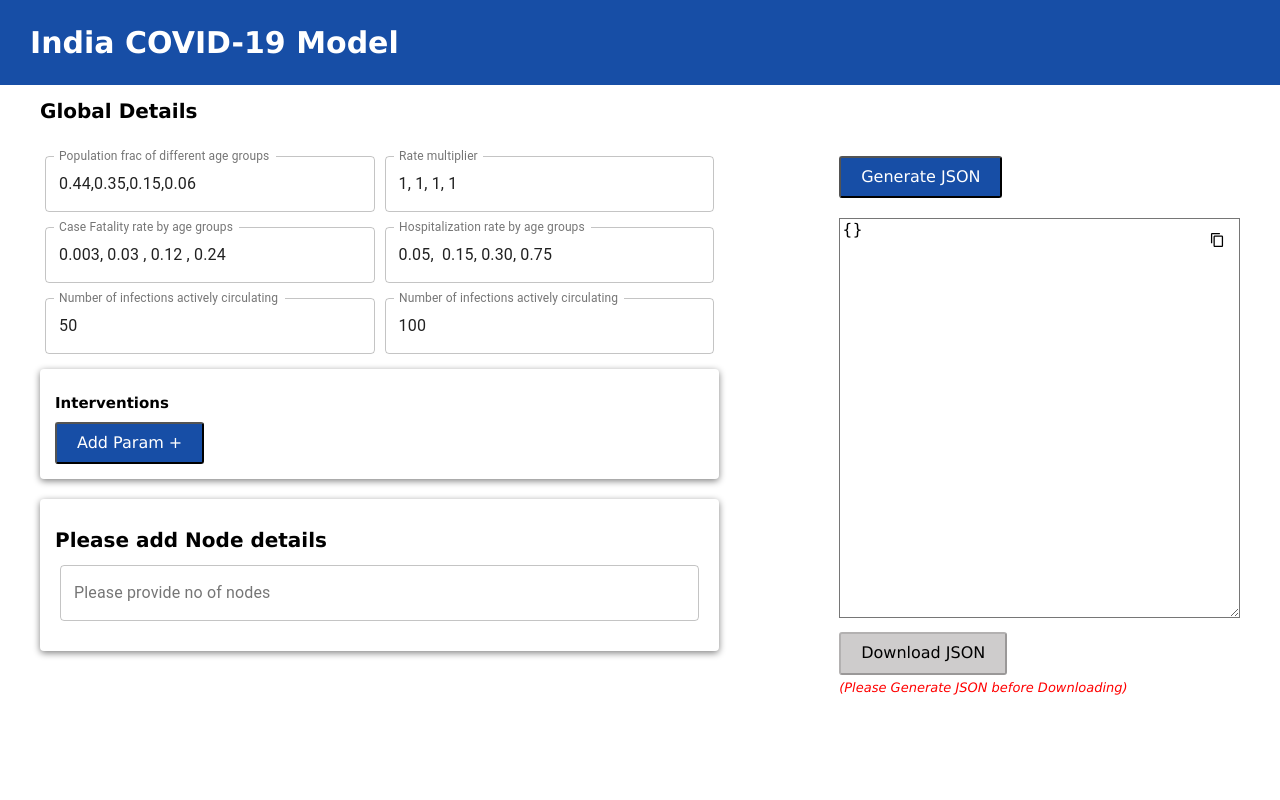
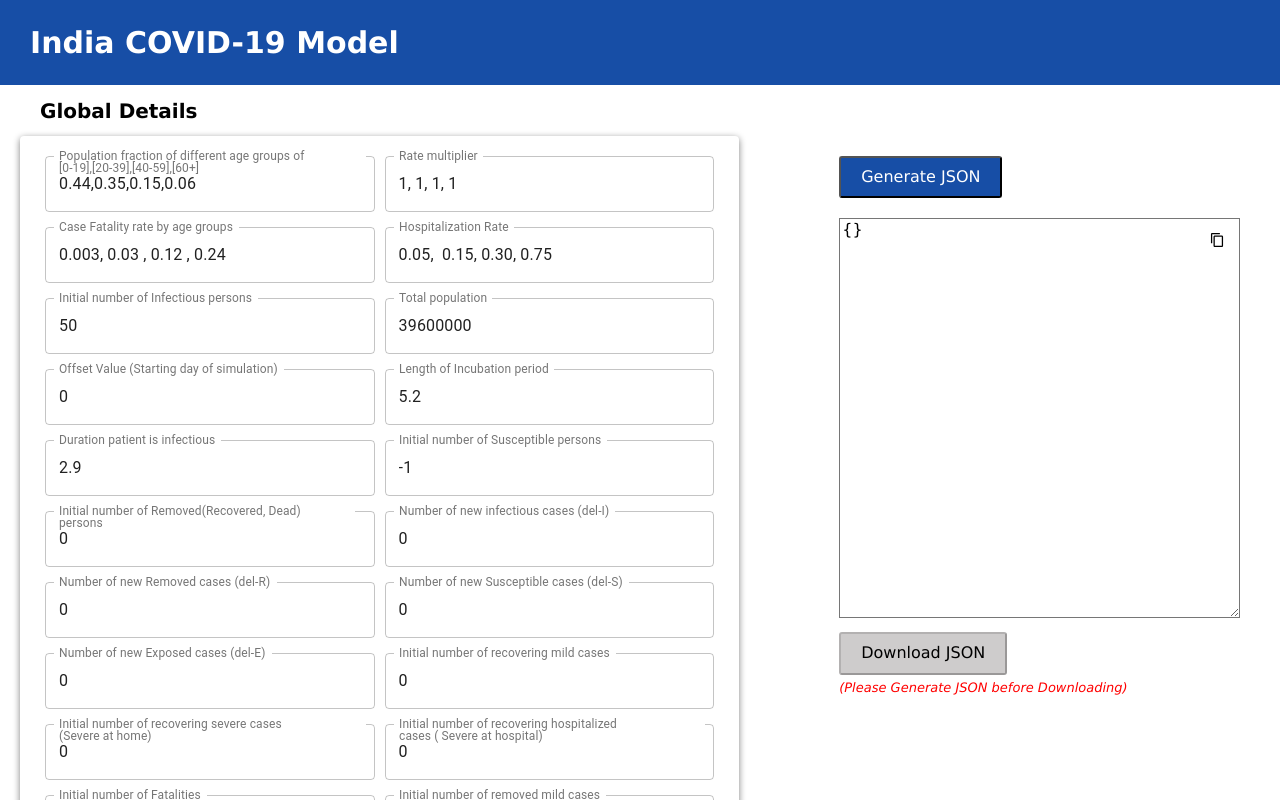
Before and after one commit to Bijayini/indiacovidmodel, a React app: page / in a window 1280 px wide. Shown: the top 800 px of the page. Built offline with nearby package versions, Linux system fonts and the light colour scheme.

Commit message:
Update Placeholder

```diff
--- a/src/components/CovidForm.jsx
+++ b/src/components/CovidForm.jsx
@@ -14,13 +14,11 @@ class CovidForm extends Component {
     this.state = {
       pop: '39600000',
       t0: '0',
-      no_of_age_groups: '4',
       D_incubation: '5.2',
       D_infectious: '2.9',
       S0: '-1',
       I0: '50',
       R0: '0',
-      E0: '100',
       rate_frac: '1, 1, 1, 1',
       delI: '0',
       delR: '0',
@@ -77,13 +75,11 @@ class CovidForm extends Component {
     const {
       pop,
       t0,
-      no_of_age_groups,
       D_incubation,
       D_infectious,
       S0,
       I0,
       R0,
-      E0,
       rate_frac,
       delI,
       delR,
@@ -118,10 +114,7 @@ class CovidForm extends Component {
           getItemFromKey('pop', inputConfig).formatting,
         ),
         t0: formattingValue(t0, getItemFromKey('t0', inputConfig).formatting),
-        no_of_age_groups: formattingValue(
-          no_of_age_groups,
-          getItemFromKey('no_of_age_groups', inputConfig).formatting,
-        ),
+        no_of_age_groups:4,
         D_incubation: formattingValue(
           D_incubation,
           getItemFromKey('D_incubation', inputConfig).formatting,
@@ -133,7 +126,7 @@ class CovidForm extends Component {
         S0: formattingValue(S0, getItemFromKey('S0', inputConfig).formatting),
         I0: formattingValue(I0, getItemFromKey('I0', inputConfig).formatting),
         R0: formattingValue(R0, getItemFromKey('R0', inputConfig).formatting),
-        E0: formattingValue(E0, getItemFromKey('E0', inputConfig).formatting),
+        E0: formattingValue(I0, getItemFromKey('I0', inputConfig).formatting) * 2,
         rate_frac: formattingValue(
           rate_frac,
           getItemFromKey('rate_frac', inputConfig).formatting,
@@ -374,7 +367,7 @@ class CovidForm extends Component {
           paddingLeft: '20px',
         }}>Global Details</h1>
         <div className="form-wrap">
-          {globalConfig.map(item => (
+          {inputConfig.map(item => (
             <Input
               handleChange={this.handleChange}
               value={this.state[item.fieldKey]}
@@ -444,6 +437,9 @@ class CovidForm extends Component {
               position: relative;
               display:flex;
               flex-wrap: wrap;
+              border-radius: 4px;
+              box-shadow: 0 2px 7px 0 grey;
+              background-color: white;
             }
             .right-wrapper {
               width: calc( 42% - 80px);
--- a/src/components/NodeParams.jsx
+++ b/src/components/NodeParams.jsx
@@ -21,12 +21,12 @@ const NodeParams = ({
             if (item === 'node') {
               return (
                 <div>
-                  <InputLabel id="demo-simple-select-helper-label">Select Node</InputLabel>
+                  <InputLabel id="demo-simple-select-helper-label">Name of the Node</InputLabel>
                   <Select
                     labelId="select-node"
                     id="select-node"
                     placeholder="Select Node"
-                    value={nodes[nodeIndex][item] || 'Select Node'}
+                    value={nodes[nodeIndex][item] || 'Name of the Node'}
                     style={{
                       width: '100%',
                       padding: '4px 0',
--- a/src/components/config.jsx
+++ b/src/components/config.jsx
@@ -1,4 +1,29 @@
 const inputConfig = [
+  {
+    fieldKey: 'pop_frac',
+    placeholder: 'Population fraction of different age groups of [0-19],[20-39],[40-59],[60+]',
+    formatting: 'toArray-toFloat',
+  },
+  {
+    fieldKey: 'rate_frac',
+    placeholder: 'Rate multiplier',
+    formatting: 'toArray-toInt',
+  },
+  {
+    fieldKey: 'CFR',
+    placeholder: 'Case Fatality rate by age groups',
+    formatting: 'toArray-toFloat',
+  },
+  {
+    fieldKey: 'P_SEVERE',
+    placeholder: 'Hospitalization Rate',
+    formatting: 'toArray-toFloat',
+  },
+  {
+    fieldKey: 'I0',
+    placeholder: 'Initial number of Infectious persons',
+    formatting: 'toInt',
+  },
   {
     fieldKey: 'pop',
     placeholder: 'Total population',
@@ -7,14 +32,9 @@ const inputConfig = [
   },
   {
     fieldKey: 't0',
-    placeholder: 'offset',
+    placeholder: 'Offset Value (Starting day of simulation)',
     formatting: 'toInt',
     defaultValue: '',
-  },
-  {
-    fieldKey: 'no_of_age_groups',
-    placeholder: 'No of age groups',
-    formatting: 'toInt',
   },
   {
     fieldKey: 'D_incubation',
@@ -28,87 +48,72 @@ const inputConfig = [
   },
   {
     fieldKey: 'S0',
-    placeholder: 'S0',
+    placeholder: 'Initial number of Susceptible persons',
     formatting: 'toFloat',
   },
   {
-    fieldKey: 'I0',
-    placeholder: 'Number of infections actively circulating',
+    fieldKey: 'R0',
+    placeholder: 'Initial number of Removed(Recovered, Dead) persons',
     formatting: 'toInt',
   },
   {
-    fieldKey: 'R0',
-    placeholder: 'Population no longer infectious',
-    formatting: 'toInt',
-  },
-  {
-    fieldKey: 'E0',
-    placeholder: 'Number of infections actively circulating',
-    formatting: 'toInt',
-  },
-  {
-    fieldKey: 'rate_frac',
-    placeholder: 'rate_frac',
-    formatting: 'toArray-toInt',
-  },
-  {
     fieldKey: 'delI',
-    placeholder: 'delI',
+    placeholder: 'Number of new infectious cases (del-I)',
     formatting: 'toInt',
   },
   {
     fieldKey: 'delR',
-    placeholder: 'delR',
+    placeholder: 'Number of new Removed cases (del-R)',
     formatting: 'toInt',
   },
   {
     fieldKey: 'delS',
-    placeholder: 'delS',
+    placeholder: 'Number of new Susceptible cases (del-S)',
     formatting: 'toInt',
   },
   {
     fieldKey: 'delE',
-    placeholder: 'delE',
+    placeholder: 'Number of new Exposed cases (del-E)',
     formatting: 'toInt',
   },
   {
     fieldKey: 'Mild0',
-    placeholder: 'Mild0',
+    placeholder: 'Initial number of recovering mild cases',
     formatting: 'toInt',
   },
   {
     fieldKey: 'Severe0',
-    placeholder: 'Severe0',
+    placeholder: 'Initial number of recovering severe cases (Severe at home)',
     formatting: 'toInt',
   },
   {
     fieldKey: 'Severe_H0',
-    placeholder: 'Severe_H0',
+    placeholder: 'Initial number of recovering hospitalized cases ( Severe at hospital)',
     formatting: 'toInt',
   },
   {
     fieldKey: 'Fatal0',
-    placeholder: 'Fatal0',
+    placeholder: 'Initial number of Fatalities',
     formatting: 'toInt',
   },
   {
     fieldKey: 'R_Mild0',
-    placeholder: 'R_Mild0',
+    placeholder: 'Initial number of removed mild cases',
     formatting: 'toInt',
   },
   {
     fieldKey: 'R_Severe0',
-    placeholder: 'R_Severe0',
+    placeholder: 'Initial number of removed hospitalized cases',
     formatting: 'toInt',
   },
   {
     fieldKey: 'R_Fatal0',
-    placeholder: 'R_Fatal0',
+    placeholder: 'Initial number of Fatalities (Removed)',
     formatting: 'toInt',
   },
   {
     fieldKey: 'D_death',
-    placeholder: 'D_death',
+    placeholder: 'Time from end of incubation to death',
     formatting: 'toInt',
   },
   {
@@ -125,21 +130,6 @@ const inputConfig = [
     fieldKey: 'D_recovery_mild',
     placeholder: 'D_recovery_mild',
     formatting: 'toFloat',
-  },
-  {
-    fieldKey: 'pop_frac',
-    placeholder: 'pop_frac',
-    formatting: 'toArray-toFloat',
-  },
-  {
-    fieldKey: 'CFR',
-    placeholder: 'CFR',
-    formatting: 'toArray-toFloat',
-  },
-  {
-    fieldKey: 'P_SEVERE',
-    placeholder: 'P_SEVERE',
-    formatting: 'toArray-toFloat',
   },
   {
     fieldKey: 'r1',
@@ -166,7 +156,7 @@ const inputConfig = [
 const globalConfig = [
   {
     fieldKey: 'pop_frac',
-    placeholder: 'Population frac of different age groups',
+    placeholder: 'Population fraction of different age groups of [0-19],[20-39],[40-59],[60+]',
     formatting: 'toArray-toFloat',
   },
   {
@@ -176,7 +166,7 @@ const globalConfig = [
   },
   {
     fieldKey: 'CFR',
-    placeholder: 'Case Fatality rate by age groups',
+    placeholder: 'Case Fatality Rate',
     formatting: 'toArray-toFloat',
   },
   {
@@ -224,7 +214,7 @@ const nodeParamConfig = [
 ];
 
 const paramConfig = {
-  label: 'Interventions',
+  label: 'Params',
   fieldKey: 'nodal_param_change',
   paramKeys: [
     'rates',
```
Also changed, not shown: src/components/Intervention.jsx (added, +83 -0 lines), src/components/h.json (deleted, +0 -66 lines), 1 other file (tests, documents, lock files or other folders).
